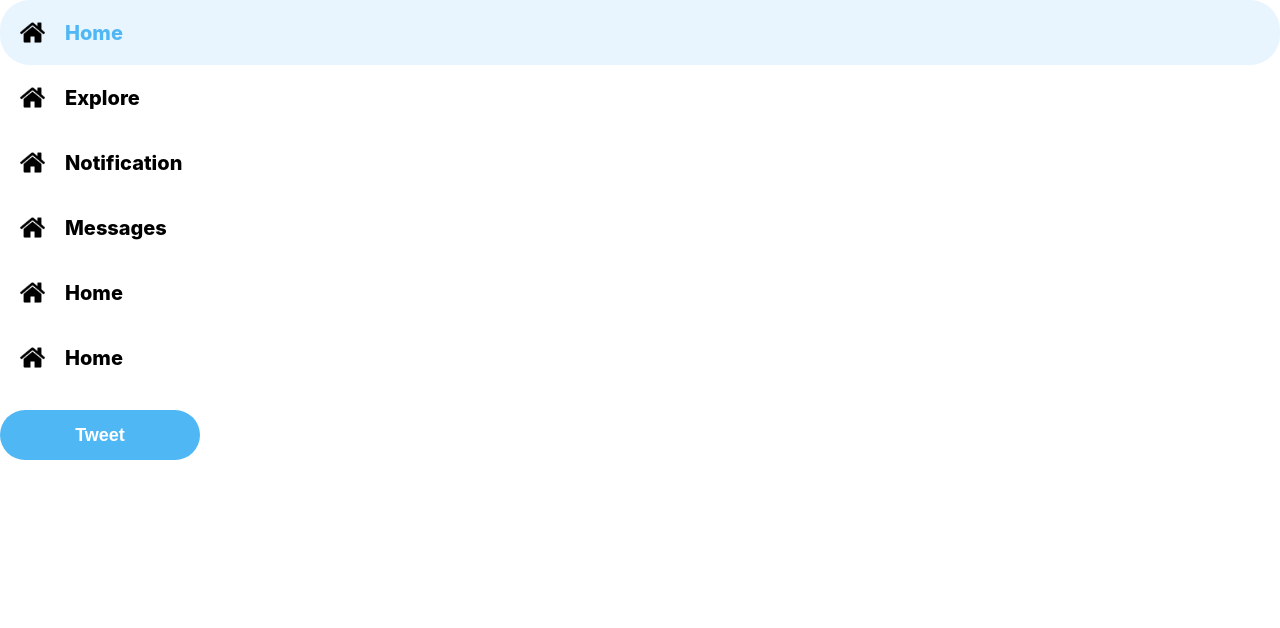
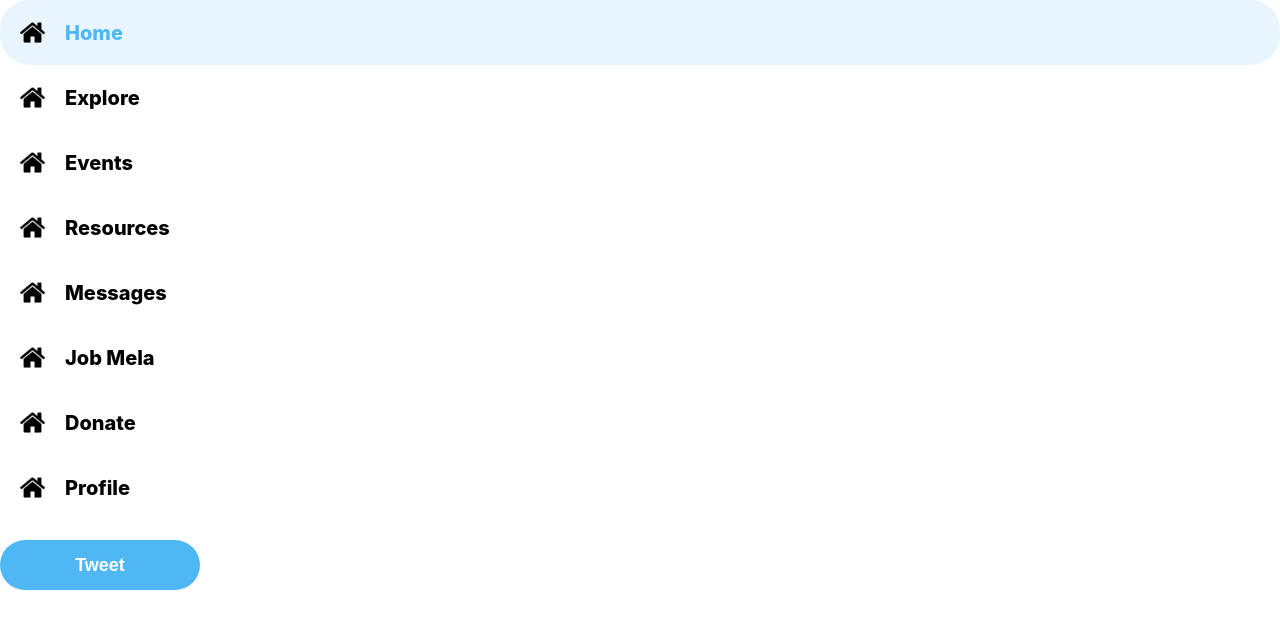
Before and after one commit to JiyaGupta-cs/mytwit, a React (Create React App) app: page / in a window 1280 px wide. Shown: the top 628 px of the page. Built offline with nearby package versions, Linux system fonts and the light colour scheme.

Commit message:
Updated Sidebar

```diff
--- a/src/Sidebar.js
+++ b/src/Sidebar.js
@@ -19,11 +19,12 @@
       {/* Sidebar Options */}
       <SidebarOption active={true} text="Home" icon={home_icon}/>
       <SidebarOption text="Explore" icon={home_icon}/>
-      <SidebarOption text="Notification" icon={home_icon}/>
+      <SidebarOption text="Events" icon={home_icon}/>
+      <SidebarOption text="Resources" icon={home_icon}/>
       <SidebarOption text="Messages" icon={home_icon}/>
-      <SidebarOption text="Home" icon={home_icon}/>
-      <SidebarOption text="Home" icon={home_icon}/>
-
+      <SidebarOption text="Job Mela" icon={home_icon}/>
+      <SidebarOption text="Donate" icon={home_icon}/>
+      <SidebarOption text="Profile" icon={home_icon}/>
       <button className='sidebar_tweet'>Tweet</button>
     </div>
   )
```
